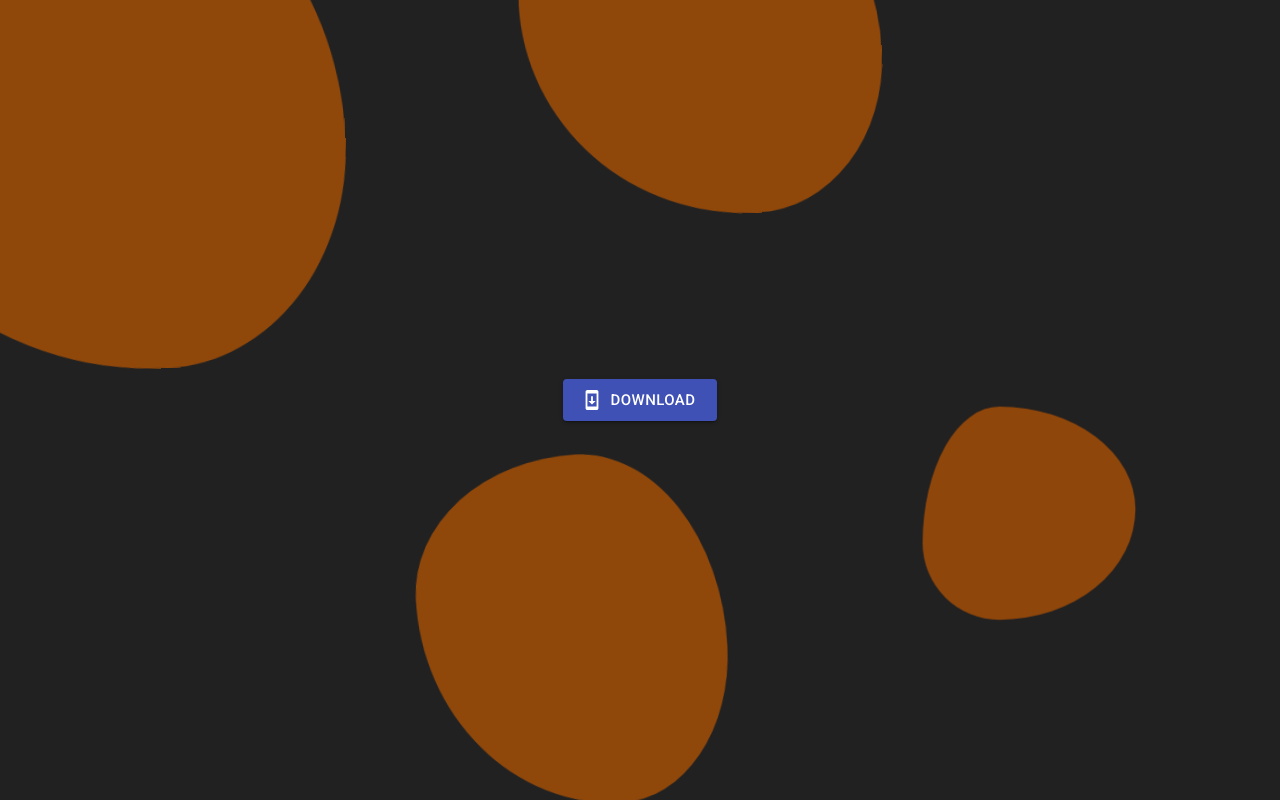
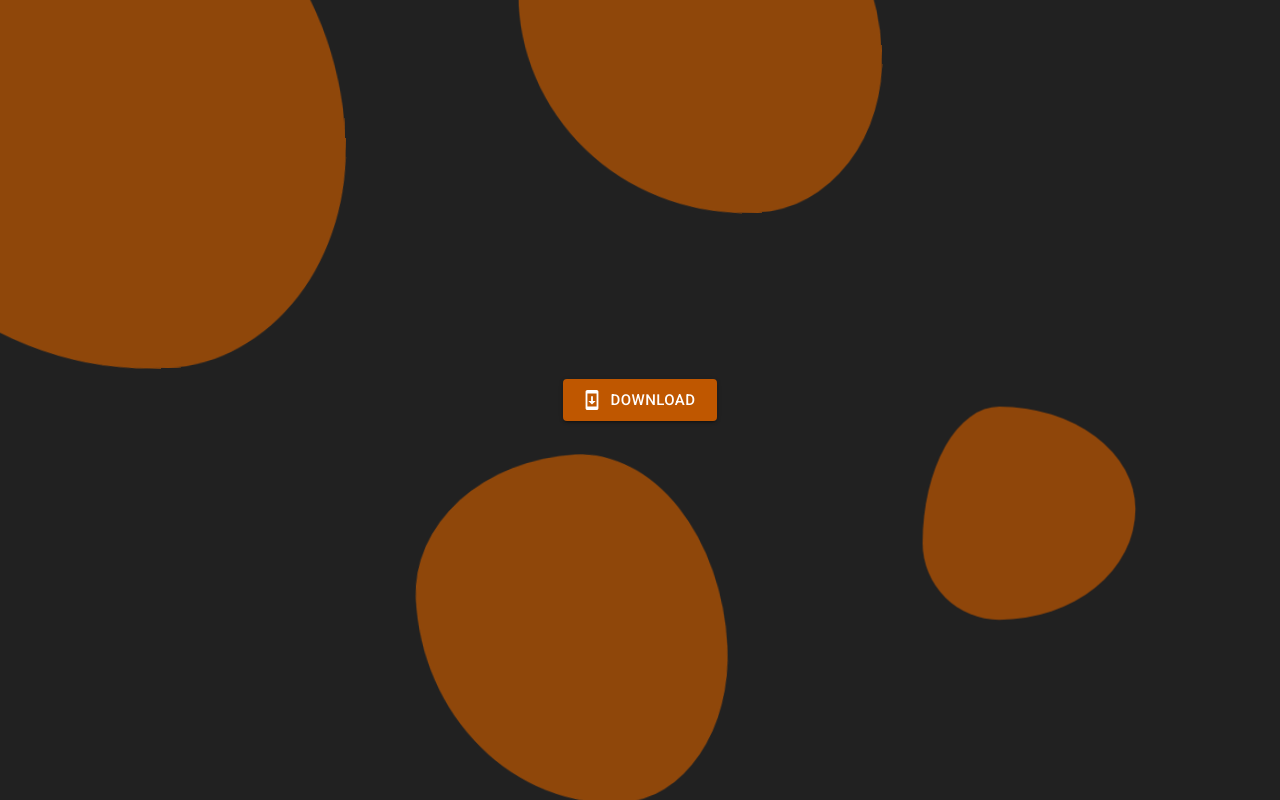
Before and after one commit to milaandahiya/website, a React (Create React App) app: page /resume in a window 1280 px wide. Built offline with nearby package versions, Linux system fonts and the light colour scheme.

Commit message:
orange download

```diff
--- a/src/Pages/Resume.tsx
+++ b/src/Pages/Resume.tsx
@@ -1,8 +1,16 @@
 import React from 'react';
 import SystemUpdateIcon from '@material-ui/icons/SystemUpdate';
-import {Button} from "@material-ui/core";
+import {Button, createTheme, ThemeProvider} from "@material-ui/core";
 
 function Resume() {
+    const theme = createTheme({
+        palette: {
+            primary: {
+                main: '#BF5700'
+            }
+        },
+    });
+
     return (
         <object
             data="MilaanDahiyaResume.pdf"
@@ -11,6 +19,7 @@ function Resume() {
             width="100%"
         >
             <div className="container">
+                <ThemeProvider theme={theme}>
                     <Button
                         size="large"
                         variant="contained"
@@ -20,6 +29,7 @@ function Resume() {
                     >
                         Download
                     </Button>
+                </ThemeProvider>
                 <div className="shape-blob"/>
                 <div className="shape-blob two"/>
                 <div className="shape-blob three"/>
```
Lines whose indentation alone changed are shown as unchanged.
